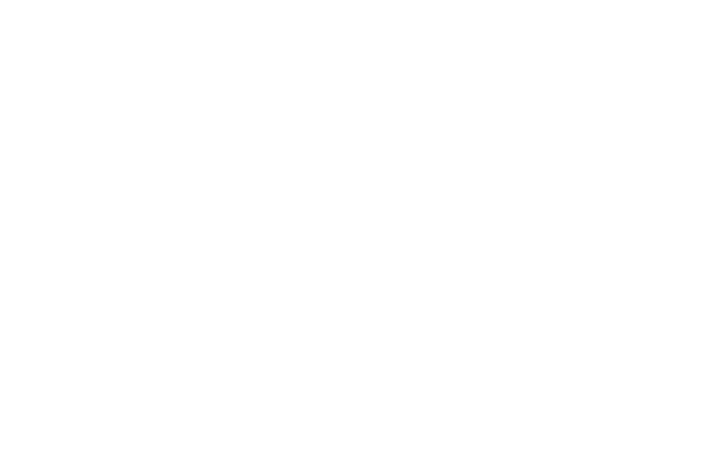
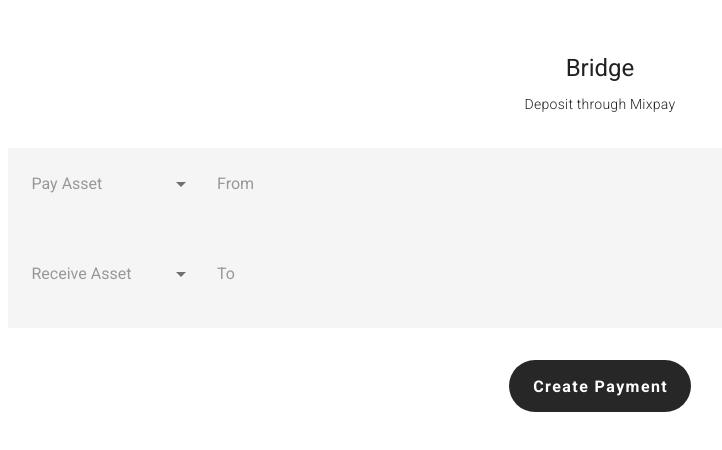
Before and after one commit to zed-wong/mvg-bridge, a Nuxt app: page /bridge in a window 1280 px wide. Before the commit this address had no page. Shown: the top 450 px of the page, without its empty margins (40-762 px from the left). Built offline with nearby package versions, Linux system fonts and the light colour scheme.

Commit message:
working on mixpay version of bridge

```diff
--- /dev/null
+++ b/assets/mixpay/paymentAssets.json
@@ -0,0 +1,64 @@
+{
+  "paymentAssets": [
+    {
+      "currency": "USD Coin",
+      "symbol": "USDC",
+      "uuid": "9b180ab6-6abe-3dc0-a13f-04169eb34bfa",
+      "network": "Ethereum"
+    },
+    {
+      "currency": "Tether USD",
+      "symbol": "USDT",
+      "uuid": "4d8c508b-91c5-375b-92b0-ee702ed2dac5",
+      "network": "Ethereum"
+    },
+    {
+      "currency": "Tether USD",
+      "symbol": "USDT",
+      "uuid": "b91e18ff-a9ae-3dc7-8679-e935d9a4b34b",
+      "network": "Tron"
+    },
+    {
+      "currency": "Bitcoin",
+      "symbol": "BTC",
+      "uuid": "c6d0c728-2624-429b-8e0d-d9d19b6592fa",
+      "network": "Bitcoin"
+    },
+    {
+      "currency": "Ether",
+      "symbol": "ETH",
+      "uuid": "43d61dcd-e413-450d-80b8-101d5e903357",
+      "network": "Ethereum"
+    },
+    {
+      "currency": "Mixin",
+      "symbol": "XIN",
+      "uuid": "c94ac88f-4671-3976-b60a-09064f1811e8",
+      "network": "Ethereum"
+    },
+    {
+      "currency": "Dogecoin",
+      "symbol": "DOGE",
+      "uuid": "6770a1e5-6086-44d5-b60f-545f9d9e8ffd",
+      "network": "Dogecoin"
+    },
+    {
+      "currency": "Litecoin",
+      "symbol": "LTC",
+      "uuid": "76c802a2-7c88-447f-a93e-c29c9e5dd9c8",
+      "network": "Litecoin"
+    },
+    {
+      "currency": "SHIBA INU",
+      "symbol": "SHIB",
+      "uuid": "dcde18b9-f015-326f-b8b1-5b820a060e44",
+      "network": "Ethereum"
+    },
+    {
+      "currency": "Meta AED",
+      "symbol": "mAED",
+      "uuid": "b5289c48-ec3a-3cdb-b2c4-0913d1812cd5",
+      "network": "Ethereum"
+    }
+  ]
+}
--- /dev/null
+++ b/assets/mixpay/settlementAssets.json
@@ -0,0 +1,64 @@
+{
+  "settlementAssets": [
+    {
+      "currency": "USD Coin",
+      "symbol": "USDC",
+      "uuid": "9b180ab6-6abe-3dc0-a13f-04169eb34bfa",
+      "network": "Ethereum"
+    },
+    {
+      "currency": "Tether USD",
+      "symbol": "USDT",
+      "uuid": "4d8c508b-91c5-375b-92b0-ee702ed2dac5",
+      "network": "Ethereum"
+    },
+    {
+      "currency": "Tether USD",
+      "symbol": "USDT",
+      "uuid": "b91e18ff-a9ae-3dc7-8679-e935d9a4b34b",
+      "network": "Tron"
+    },
+    {
+      "currency": "Bitcoin",
+      "symbol": "BTC",
+      "uuid": "c6d0c728-2624-429b-8e0d-d9d19b6592fa",
+      "network": "Bitcoin"
+    },
+    {
+      "currency": "Ether",
+      "symbol": "ETH",
+      "uuid": "43d61dcd-e413-450d-80b8-101d5e903357",
+      "network": "Ethereum"
+    },
+    {
+      "currency": "Mixin",
+      "symbol": "XIN",
+      "uuid": "c94ac88f-4671-3976-b60a-09064f1811e8",
+      "network": "Ethereum"
+    },
+    {
+      "currency": "Dogecoin",
+      "symbol": "DOGE",
+      "uuid": "6770a1e5-6086-44d5-b60f-545f9d9e8ffd",
+      "network": "Dogecoin"
+    },
+    {
+      "currency": "Litecoin",
+      "symbol": "LTC",
+      "uuid": "76c802a2-7c88-447f-a93e-c29c9e5dd9c8",
+      "network": "Litecoin"
+    },
+    {
+      "currency": "SHIBA INU",
+      "symbol": "SHIB",
+      "uuid": "dcde18b9-f015-326f-b8b1-5b820a060e44",
+      "network": "Ethereum"
+    },
+    {
+      "currency": "Meta AED",
+      "symbol": "mAED",
+      "uuid": "b5289c48-ec3a-3cdb-b2c4-0913d1812cd5",
+      "network": "Ethereum"
+    }
+  ]
+}
--- a/package.json
+++ b/package.json
@@ -18,6 +18,7 @@
     "ethers": "^5.6.9",
     "mathjs": "^10.6.1",
     "mixin-node-sdk": "^3.0.33",
+    "mixpayjs": "^2.1.0",
     "nuxt": "^2.15.8",
     "qrcode": "^1.5.0",
     "uuid": "^8.3.2",
--- /dev/null
+++ b/pages/bridge.vue
@@ -0,0 +1,149 @@
+<template>
+  <v-row>
+    <v-col cols="12" class="mt-10 mb-5 text-center d-flex flex-column">
+      <span class="text-h5 font-weight-normal">
+        Bridge <br/>
+      </span>
+      <div class="mt-2">
+      <span class="body-2 font-weight-light">
+        Deposit through Mixpay
+      </span>
+      </div>
+    </v-col>
+    <v-col cols="2" class="pr-0 pb-0 grey lighten-4">
+      <v-select
+        solo
+        flat
+        v-model="select"
+        item-text="symbol"
+        :items="payassetList"
+        background-color="#f5f5f5"
+        :hint="`${select.network} Network`"
+        placeholder="Pay Asset"
+        return-object
+      />
+    </v-col>
+    <v-col cols="10" class="pl-0 pb-0 grey lighten-4">
+      <v-text-field
+        background-color="#f5f5f5"
+        placeholder="From"
+        v-model="from"
+        solo
+        flat
+      />
+    </v-col>
+    <v-col cols="2" class="pr-0 pb-0 grey lighten-4">
+      <v-select
+        solo
+        flat
+        v-model="select1"
+        item-text="symbol"
+        background-color="#f5f5f5"
+        :items="settleassetList"
+        :hint="`MVM Mainet`"
+        placeholder="Receive Asset"
+        return-object
+      />
+    </v-col>
+    <v-col cols="10" class="pl-0 pb-0 grey lighten-4">
+      <v-text-field
+        background-color="#f5f5f5"
+        placeholder="To"
+        v-model="to"
+        solo
+        flat
+      />
+    </v-col>
+    <v-col cols="12" class="text-center">
+      <v-btn
+        dark
+        x-large
+        rounded
+        depressed
+        @click="createPayment"
+        :loading="createLoading"
+        class="six00-weight mt-5"
+      >
+        Create Payment
+      </v-btn>
+    </v-col>
+    <v-col cols="12" class="d-flex justify-center" v-if="paymentCreated">
+      <v-card
+        height="200px"
+        width="600px"
+        elevation="0"
+        class="grey lighten-2 mt-3"
+      >
+        <v-list-item>
+          <v-list-item-content>
+            <v-list-item-title> Destination: {{address}}</v-list-item-title>
+          </v-list-item-content>
+        </v-list-item>
+      </v-card>
+    </v-col>
+  </v-row>
+</template>
+
+<script type="ts">
+// 1. Enter coin type and amount (Chains supported by Mixpay)
+// 2. Call Mixpay API to create payment
+// 3. Call Metamask to transfer Or generate QRcode
+// 4. Track tx by calling Mixpay API.
+import PaymentAssets from "@/assets/mixpay/paymentAssets.json";
+import SettlementAssets from "@/assets/mixpay/settlementAssets.json";
+import { v4 as uuidv4 } from "uuid";
+
+export default {
+  data() {
+    return {
+      to: "",
+      from: "",
+      select: "",
+      select1: "",
+      createLoading: false,
+      paymentCreated: false,
+      payassetList: PaymentAssets.paymentAssets,
+      settleassetList: SettlementAssets.settlementAssets,
+      paymentAssetID: "",
+      settlementAssetId: "",
+
+      // Payment
+      address: "",
+    };
+  },
+  methods: {
+    async createPayment() {
+      if (this.select != "" && this.select1 != "" && this.from != "") {
+        this.createLoading = true;
+
+        let result = await this.$axios
+          .post("https://api.mixpay.me/v1/payments", {
+            payeeId: JSON.parse(localStorage.getItem("user")).client_id || "",
+            orderId: uuidv4(),
+            paymentAssetId: this.select.uuid,
+            settlementAssetId: this.select1.uuid,
+            quoteAssetId: this.select1.uuid,
+            quoteAmount: this.from,
+            isChain: 1,
+          })
+          .catch(function (error) {
+            console.log(error);
+          });
+        let data = result.data.data;
+        console.log(data);
+
+        this.address = data.destination
+
+        this.createLoading = false;
+        this.paymentCreated = true;
+      }
+    },
+  },
+};
+</script>
+
+<style>
+.six00-weight{
+  font-weight: 600;
+}
+</style>
--- a/pages/ethbridge.vue
+++ b/pages/ethbridge.vue
@@ -2,7 +2,7 @@
   <v-row class="d-flex justify-center mt-5">
     <v-col cols="12" class="text-center">
       <span class="text-h5 font-weight-normal">
-        Buy XIN in MVM Mainnet through ETH Mainnet</span
+        Buy XIN in MVM Mainnet through ETH Mainnet (Metamask)</span
       >
     </v-col>
     <v-col cols="12" class="mt-5">
--- a/pages/index.vue
+++ b/pages/index.vue
@@ -83,7 +83,7 @@
         },
         {
           name: "Verify User",
-          intro: "Verify user before claim faucet, a useless sample for building faucet.",
+          intro: "Verify user before claim faucet, a sample for building faucet.",
           to: "verify",
           btntext: "Verify",
         },
--- a/pages/verify.vue
+++ b/pages/verify.vue
@@ -18,7 +18,7 @@
           pt-2
         "
       >
-        Enter user metamask address to verify if the user is eligible to claim faucet. <br/> A useless sample for building faucet. (max tx limit:10)
+        Enter user metamask address to verify if the user is eligible to claim faucet. <br/> A sample for building faucet. (max tx limit:10)
       </span>
       <v-text-field
         filled
```
Also changed, not shown: assets/mixpay/quoteAssets.json (added, +58 -0 lines), 2 other files (tests, documents, lock files or other folders).
